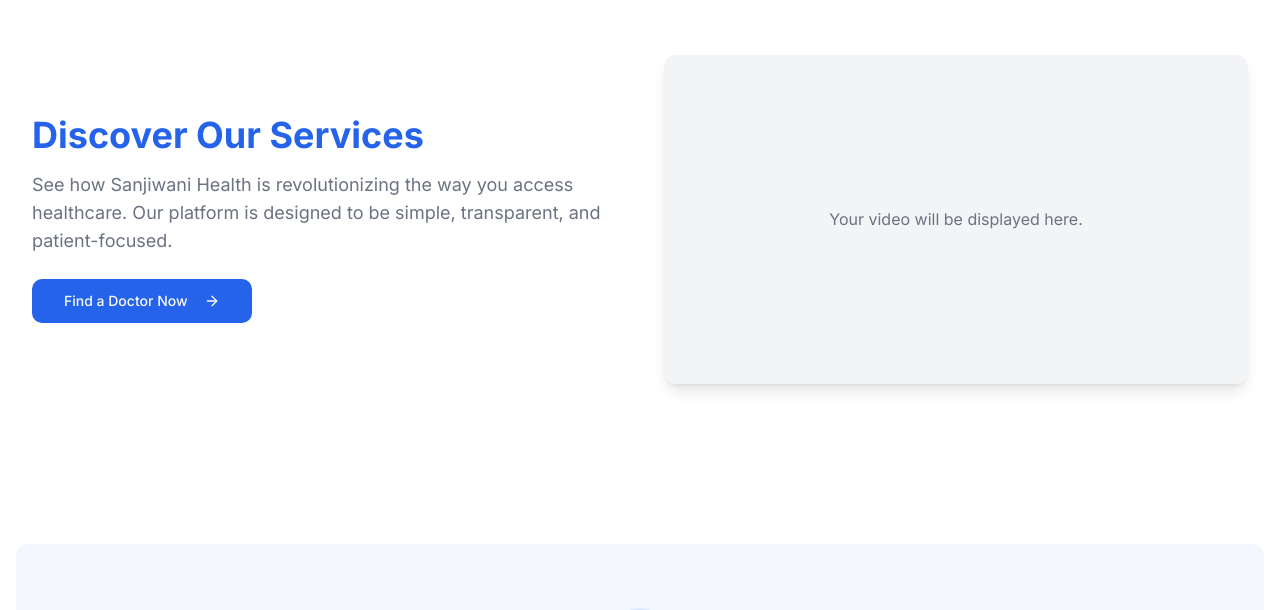
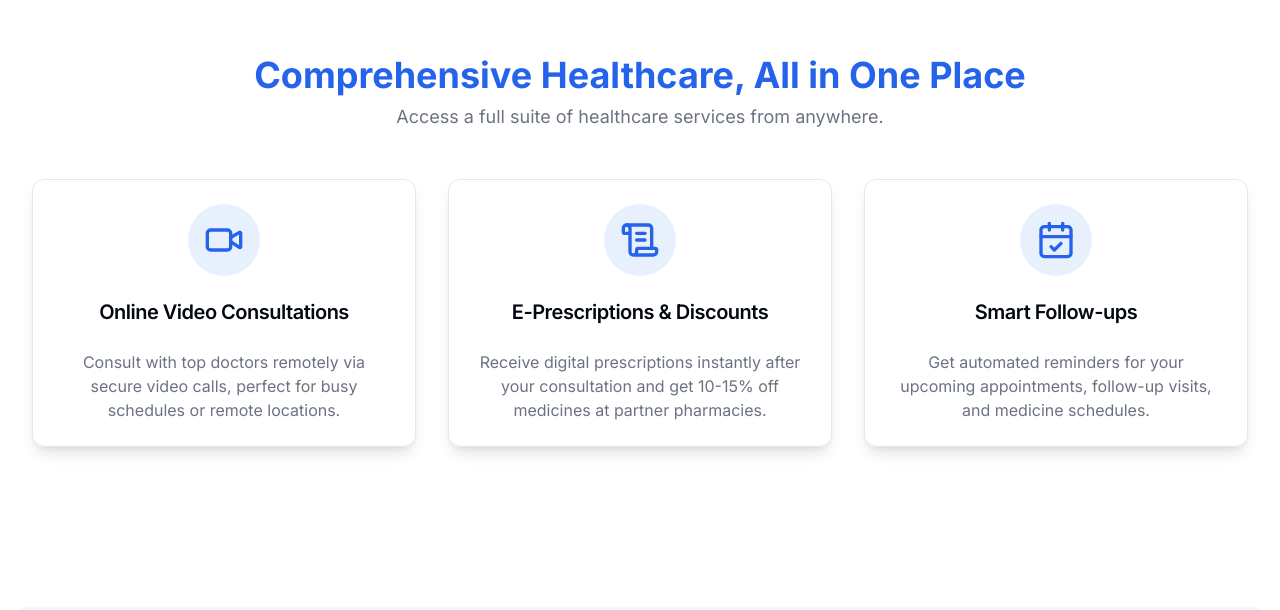
Before and after one commit to harshray23/sanjiwani, a Next.js app: page / in a window 1280 px wide. Shown: the part 1262-1872 px from the top of the page. Built offline with nearby package versions, Linux system fonts and the light colour scheme; no server answers.

Commit message:
Online Video Consultations
Patients can book and consult doctors remote

```diff
--- a/src/app/layout.tsx
+++ b/src/app/layout.tsx
@@ -13,8 +13,8 @@ const fontSans = FontSans({
 })
 
 export const metadata: Metadata = {
-  title: 'Sanjiwani Health - Book Doctor Appointments',
-  description: 'Find doctors, book appointments, and get tokens with exclusive discounts.',
+  title: 'Sanjiwani Health - Video Consultations & Doctor Appointments',
+  description: 'Book doctor appointments and video consultations. Get e-prescriptions and discounts on medicines.',
 };
 
 export default function RootLayout({
--- a/src/app/page.tsx
+++ b/src/app/page.tsx
@@ -2,9 +2,10 @@
 import { Button } from "@/components/ui/button";
 import { Input } from "@/components/ui/input";
 import { Card, CardContent, CardDescription, CardHeader, CardTitle } from "@/components/ui/card";
-import { Stethoscope, MapPin, Calendar, Search, Sparkles, Phone, ArrowRight } from "lucide-react";
+import { Stethoscope, MapPin, Calendar, Search, Sparkles, Phone, ArrowRight, Video, ScrollText, CalendarCheck } from "lucide-react";
 import Image from 'next/image';
 import Link from "next/link";
+import Logo from "@/components/layout/Logo";
 
 export default function HomePage() {
 
@@ -13,11 +14,11 @@ export default function HomePage() {
       {/* Hero Section */}
       <section className="text-center py-16 md:py-24">
         <div className="container mx-auto px-4">
-          <h1 className="text-4xl md:text-6xl font-bold font-headline mb-4 text-primary">
+           <h1 className="text-4xl md:text-6xl font-bold font-headline mb-4 text-primary">
             Find Care, Instantly.
           </h1>
           <p className="text-lg md:text-xl text-muted-foreground mb-10 max-w-3xl mx-auto">
-            Book doctor appointments with ease. Get priority service and discounts on medicines for a small platform fee.
+            Book doctor appointments, get online video consultations, and receive e-prescriptions with ease.
           </p>
           <div className="max-w-2xl mx-auto bg-card p-4 rounded-lg shadow-lg">
             <form action="/search" method="GET">
@@ -84,25 +85,49 @@ export default function HomePage() {
         </div>
       </section>
 
-      {/* Video Section */}
-      <section id="video-tour" className="py-16">
-        <div className="container mx-auto px-4 grid md:grid-cols-2 gap-12 items-center">
-           <div className="text-left">
-              <h2 className="text-3xl md:text-4xl font-bold font-headline mb-4 text-primary">
-                Discover Our Services
-              </h2>
-              <p className="text-lg text-muted-foreground mb-6">
-                See how Sanjiwani Health is revolutionizing the way you access healthcare. Our platform is designed to be simple, transparent, and patient-focused.
-              </p>
-              <Button asChild size="lg">
-                <Link href="/search">Find a Doctor Now <ArrowRight className="ml-2 h-5 w-5"/></Link>
-              </Button>
-           </div>
-           <div className="aspect-video bg-muted rounded-lg shadow-lg flex items-center justify-center overflow-hidden">
-             {/* You can replace this with an <iframe /> from YouTube/Vimeo or a <video /> tag */}
-             <div className="w-full h-full flex items-center justify-center">
-                <p className="text-muted-foreground">Your video will be displayed here.</p>
-             </div>
+      {/* New Features Section */}
+      <section id="features" className="py-16">
+        <div className="container mx-auto px-4">
+          <div className="text-center mb-12">
+            <h2 className="text-3xl md:text-4xl font-bold font-headline text-primary">
+              Comprehensive Healthcare, All in One Place
+            </h2>
+            <p className="text-lg text-muted-foreground mt-2">Access a full suite of healthcare services from anywhere.</p>
+          </div>
+          <div className="grid grid-cols-1 md:grid-cols-3 gap-8">
+            <Card className="text-center bg-card shadow-lg hover:shadow-xl transition-shadow">
+              <CardHeader>
+                <div className="mx-auto bg-primary/10 p-4 rounded-full w-fit mb-4">
+                  <Video className="h-10 w-10 text-primary" />
+                </div>
+                <CardTitle className="font-headline text-xl">Online Video Consultations</CardTitle>
+              </CardHeader>
+              <CardContent>
+                <p className="text-muted-foreground">Consult with top doctors remotely via secure video calls, perfect for busy schedules or remote locations.</p>
+              </CardContent>
+            </Card>
+            <Card className="text-center bg-card shadow-lg hover:shadow-xl transition-shadow">
+              <CardHeader>
+                <div className="mx-auto bg-primary/10 p-4 rounded-full w-fit mb-4">
+                  <ScrollText className="h-10 w-10 text-primary" />
+                </div>
+                <CardTitle className="font-headline text-xl">E-Prescriptions & Discounts</CardTitle>
+              </CardHeader>
+              <CardContent>
+                <p className="text-muted-foreground">Receive digital prescriptions instantly after your consultation and get 10-15% off medicines at partner pharmacies.</p>
+              </CardContent>
+            </Card>
+            <Card className="text-center bg-card shadow-lg hover:shadow-xl transition-shadow">
+              <CardHeader>
+                <div className="mx-auto bg-primary/10 p-4 rounded-full w-fit mb-4">
+                  <CalendarCheck className="h-10 w-10 text-primary" />
+                </div>
+                <CardTitle className="font-headline text-xl">Smart Follow-ups</CardTitle>
+              </CardHeader>
+              <CardContent>
+                <p className="text-muted-foreground">Get automated reminders for your upcoming appointments, follow-up visits, and medicine schedules.</p>
+              </CardContent>
+            </Card>
           </div>
         </div>
       </section>
```
